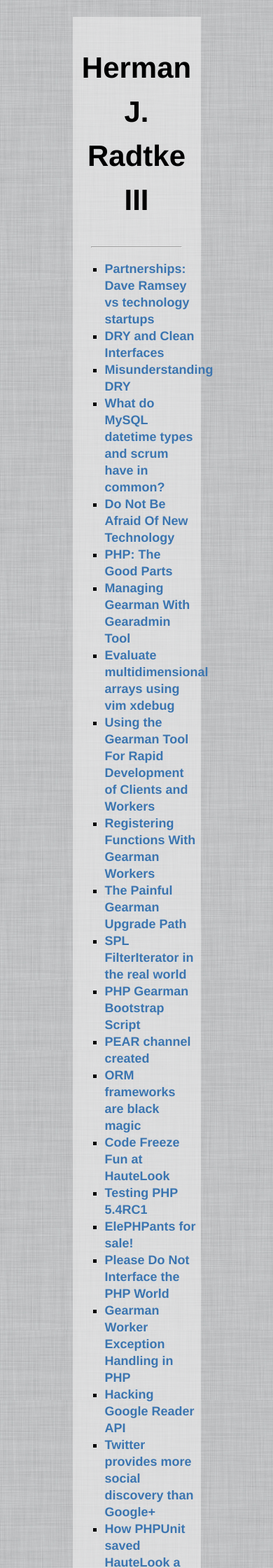
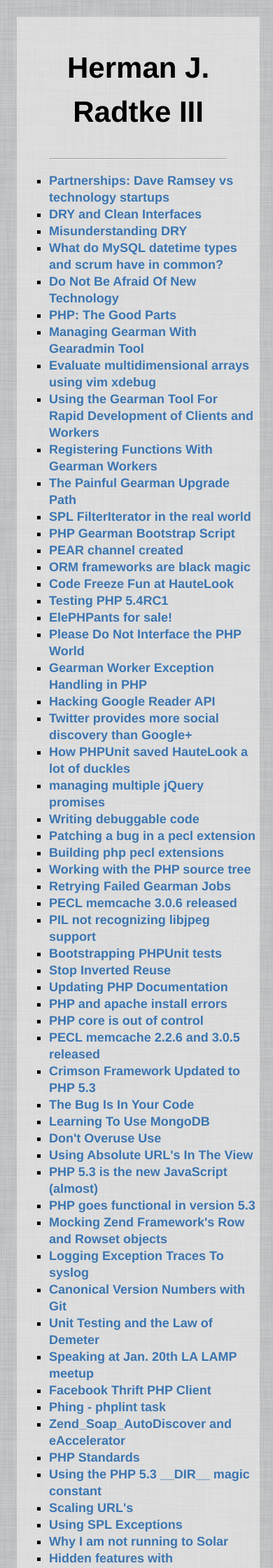
Before and after one commit to hjr3/hjr3.github.io, a Jekyll site: the page built from index.md, in a window 390 px wide. Shown: the top 2240 px of the page at 70% size. Built offline with Jekyll 4.4.1, drawn with Linux system fonts in a browser that asks for light colours.

Commit message:
Make blog readable on mobile

```diff
--- a/css/site.css
+++ b/css/site.css
@@ -15,6 +15,12 @@ section {
     margin: auto;
     background-color: rgba(239, 239, 239, .6);
     padding: 6px;
+}
+
+@media all and (max-width: 699px) {
+    section {
+        width: 98%;
+    }
 }
 
 h1 {
```
